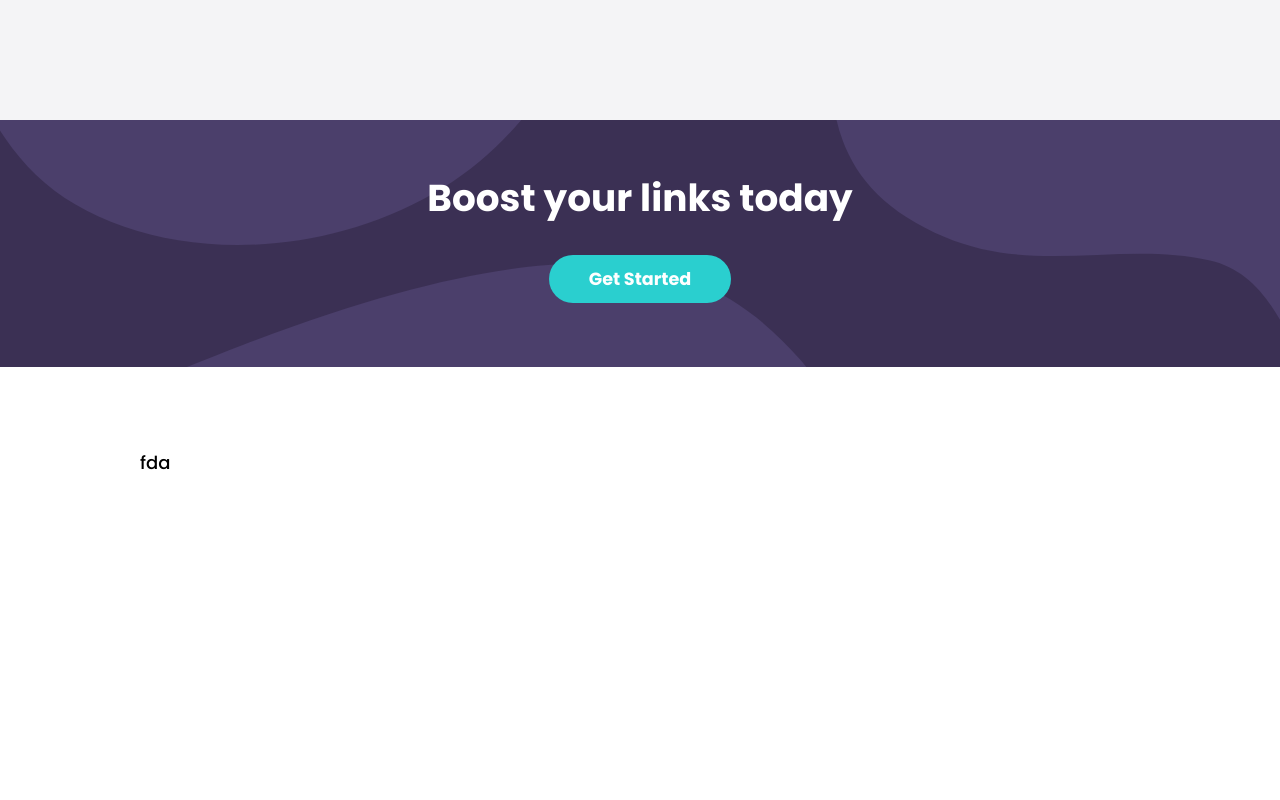
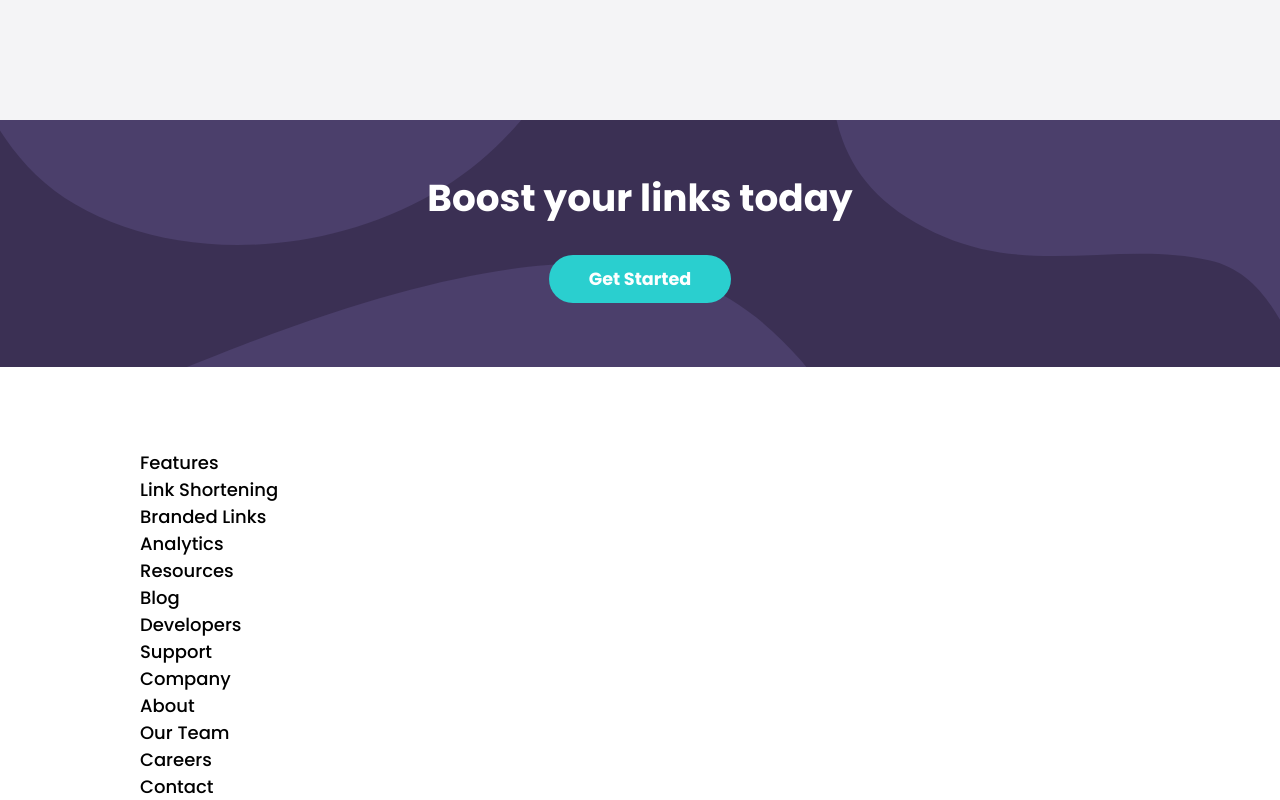
Before and after one commit to aman-atg/Shortly-Landing-Page, a React (Create React App) app: page / in a window 1280 px wide. Shown: the part 1893-2693 px from the top of the page. Before the commit the page ends 2369 px from the top, so only its background shows below. Built offline with nearby package versions, Linux system fonts and the light colour scheme.

Commit message:
unorderedList complete

```diff
--- a/src/components/Footer/UnorderedLists.jsx
+++ b/src/components/Footer/UnorderedLists.jsx
@@ -3,10 +3,24 @@ const UnorderedLists = () => {
   return (
     <div className="ul-lists">
       <ul className="ul-lists-1">
-        <li>fda</li>
+        <li>Features</li>
+        <li>Link Shortening</li>
+        <li>Branded Links</li>
+        <li>Analytics</li>
       </ul>
-      <ul className="ul-lists-2"></ul>
-      <ul className="ul-lists-3"></ul>
+      <ul className="ul-lists-2">
+        <li> Resources</li>
+        <li> Blog</li>
+        <li> Developers</li>
+        <li> Support</li>
+      </ul>
+      <ul className="ul-lists-3">
+        <li> Company</li>
+        <li> About</li>
+        <li> Our Team</li>
+        <li> Careers</li>
+        <li> Contact</li>
+      </ul>
     </div>
   );
 };
```
